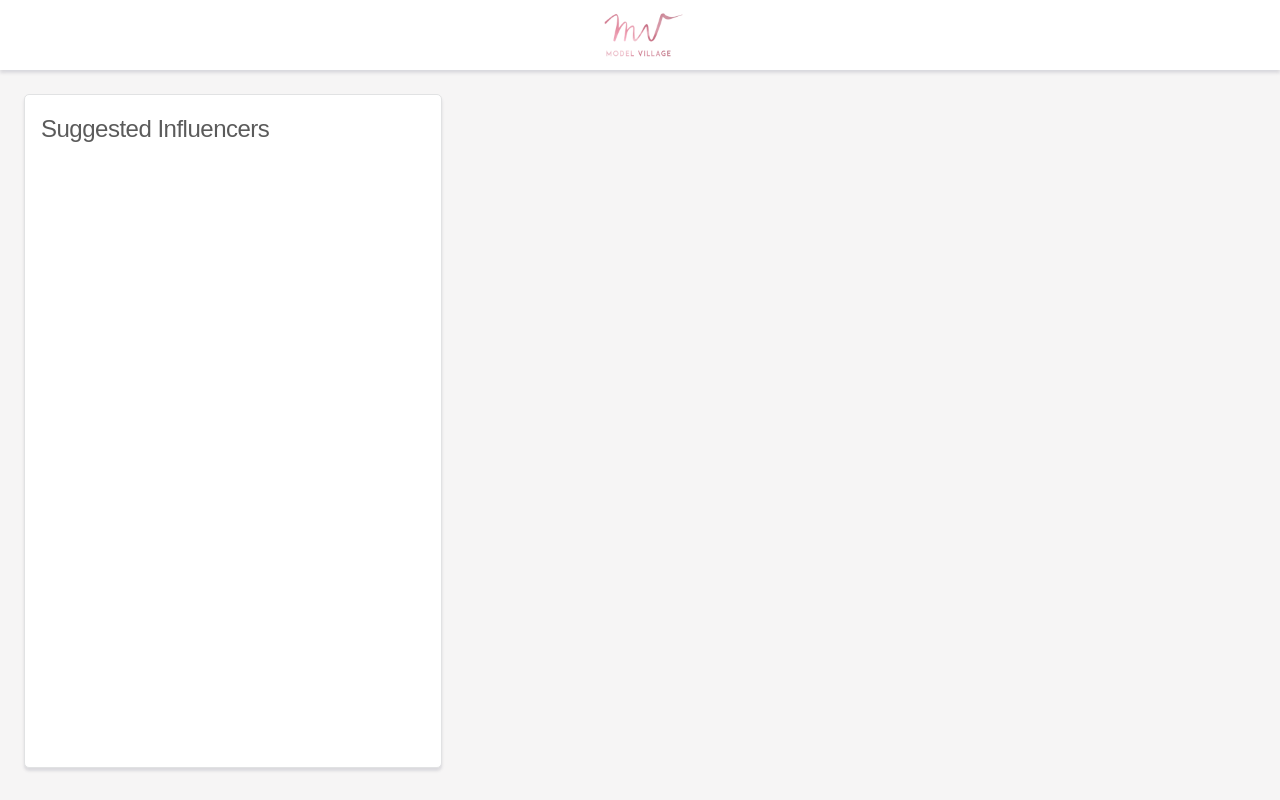
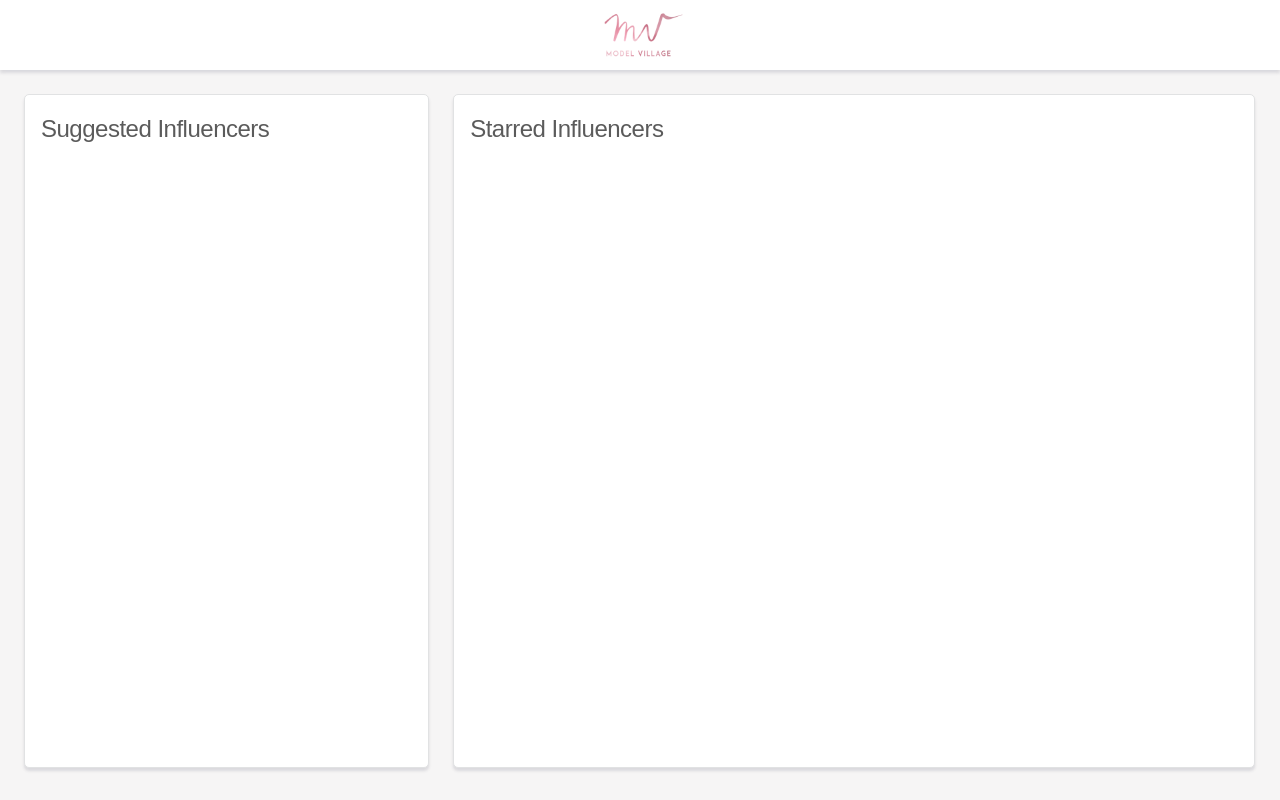
Before and after one commit to georgeperry1/mv-front-end-coding-test, a React app: page / in a window 1280 px wide. Built offline with nearby package versions, Linux system fonts and the light colour scheme.

Commit message:
feat: created StarredInfluencers base

```diff
--- a/src/app/Components/App.js
+++ b/src/app/Components/App.js
@@ -3,6 +3,7 @@ import React, { Component } from 'react';
 
 import AppHeader from './AppHeader';
 import SuggestedInfluencers from './SuggestedInfluencers';
+import StarredInfluencers from './StarredInfluencers';
 
 import '../Styles/skeleton.css';
 import './App.css';
@@ -13,6 +14,7 @@ class App extends Component {
       <div className="main">
         <AppHeader />
         <SuggestedInfluencers />
+        <StarredInfluencers />
       </div>
     )
   }
--- a/src/app/Components/StarredInfluencers/StarredInfluencers.css
+++ b/src/app/Components/StarredInfluencers/StarredInfluencers.css
@@ -0,0 +1,16 @@
+.starred-container {
+  height: 80%;
+  width: 60%;
+  margin: 24px 24px 12px 12px;
+  padding: 16px;
+  background: rgb(255, 255, 255);
+  border-radius: 5px;
+  box-shadow: 0 3px 3px 0 rgba(59,59,88,.15);
+  border: 1px solid #e1e2e3;
+  display: inline-block;
+}
+
+.starred-header {
+  color: rgb(91, 91, 91);
+  font-weight: 400;
+}
--- a/src/app/Components/StarredInfluencers/StarredInfluencers.js
+++ b/src/app/Components/StarredInfluencers/StarredInfluencers.js
@@ -0,0 +1,15 @@
+import React, { Component } from 'react';
+
+import './StarredInfluencers.css';
+
+class StarredInfluencers extends Component {
+  render() {
+    return (
+      <div className="starred-container">
+        <h5 className="starred-header">Starred Influencers</h5>
+      </div>
+    )
+  }
+}
+
+export default StarredInfluencers;
--- a/src/app/Components/SuggestedInfluencers/SuggestedInfluencers.css
+++ b/src/app/Components/SuggestedInfluencers/SuggestedInfluencers.css
@@ -1,12 +1,13 @@
 .suggested-container {
   height: 80%;
-  width: 30%;
-  margin: 24px;
+  width: 29%;
+  margin: 24px 12px 12px 24px;
   padding: 16px;
   background: rgb(255, 255, 255);
   border-radius: 5px;
   box-shadow: 0 3px 3px 0 rgba(59,59,88,.15);
   border: 1px solid #e1e2e3;
+  display: inline-block;
 }
 
 .suggested-header {
```
